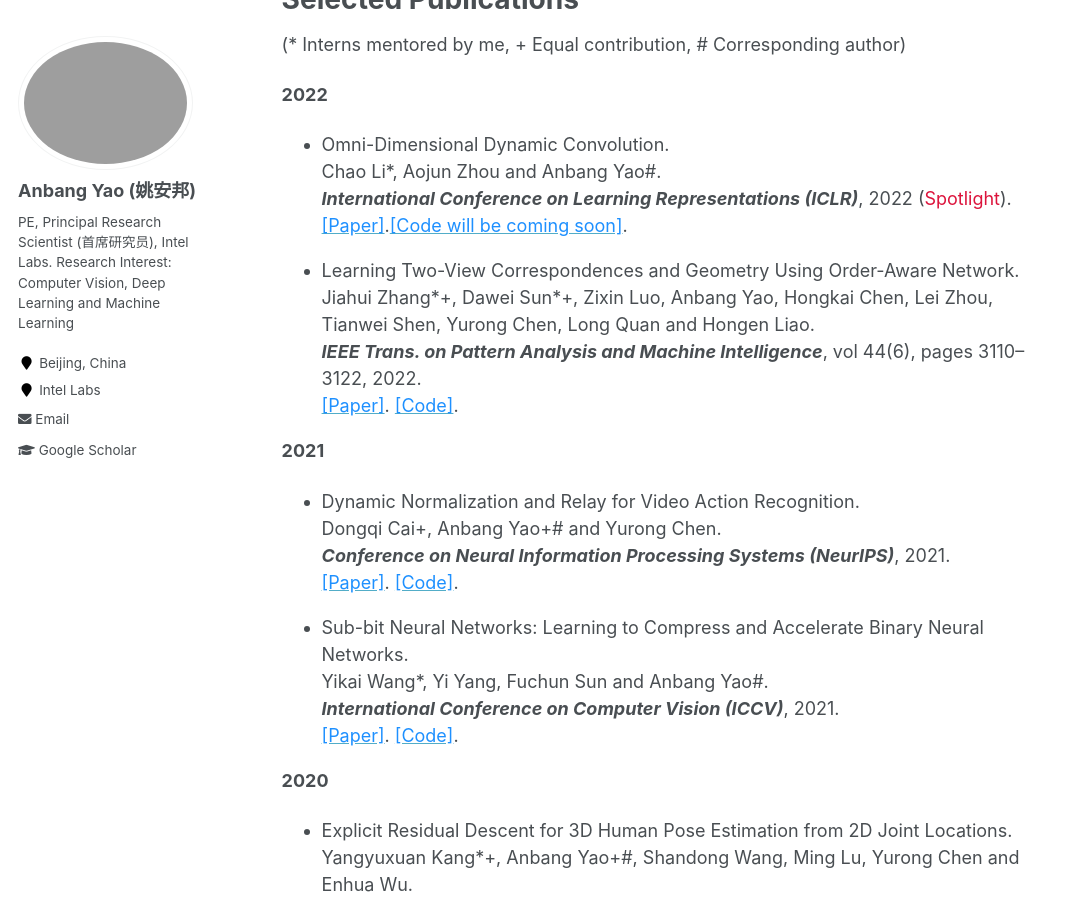
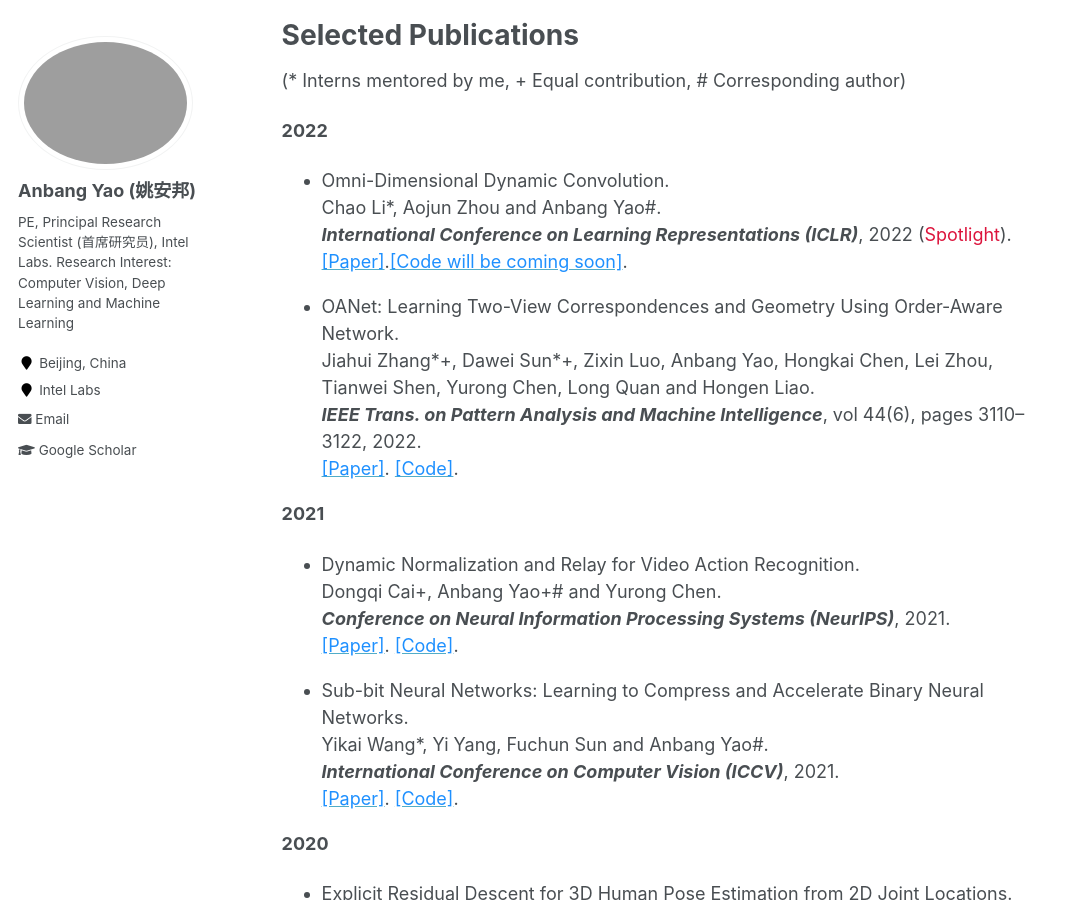
Before and after one commit to YaoAnbang/YaoAnbang.github.io, a Jekyll site: the page built from _pages/about.md, in a window 1280 px wide and 900 px high, scrolled down 1784 px. Shown: the whole window, without its empty margins (0-1070 px from the left). Built offline with Jekyll 4.4.1, drawn with Linux system fonts in a browser that asks for light colours; some of the changed text lies outside the part shown.

Commit message:
Update about.md

```diff
--- a/_pages/about.md
+++ b/_pages/about.md
@@ -17,6 +17,7 @@
 ---
 **<font color="Crimson">News：</font>**
 
++ June 1st, 2022. The journal version of our OANet work is published by TPAMI.
 + Jan. 21st, 2022. Our Omni-Dimensional Dynamic Convolution work is accepted to ICLR 2022 as a Spotlight paper.
 + September 28th, 2021. Our paper for efficient video action recognition is accepted to NeurIPS 2021.
 <!-- + August 11th, 2021. I will serve as a SPC member for AAAI 2022.-->
@@ -50,7 +51,7 @@
 <!--</blockquote> -->
 
 <!-- <blockquote> -->
-+ Learning Two-View Correspondences and Geometry Using Order-Aware Network.<br> Jiahui Zhang\*\+, Dawei Sun\*\+, Zixin Luo, Anbang Yao, Hongkai Chen, Lei Zhou, Tianwei Shen, Yurong Chen, Long Quan and Hongen Liao.<br> <em>**IEEE Trans. on Pattern Analysis and Machine Intelligence**</em>, vol 44(6), pages 3110–3122, 2022.<br> [<font color="DodgerBlue">[Paper]</font>](https://yaoanbang.github.io/). [<font color="DodgerBlue">[Code]</font>](https://github.com/zjhthu/OANet).<br>
++ OANet: Learning Two-View Correspondences and Geometry Using Order-Aware Network.<br> Jiahui Zhang\*\+, Dawei Sun\*\+, Zixin Luo, Anbang Yao, Hongkai Chen, Lei Zhou, Tianwei Shen, Yurong Chen, Long Quan and Hongen Liao.<br> <em>**IEEE Trans. on Pattern Analysis and Machine Intelligence**</em>, vol 44(6), pages 3110–3122, 2022.<br> [<font color="DodgerBlue">[Paper]</font>](https://yaoanbang.github.io/). [<font color="DodgerBlue">[Code]</font>](https://github.com/zjhthu/OANet).<br>
 <!-- </blockquote> -->
 
 **2021**
```
